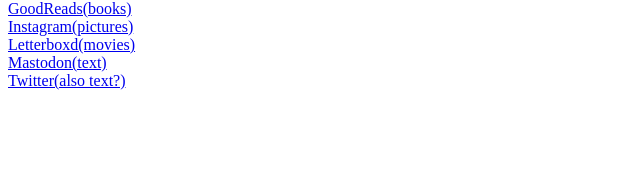
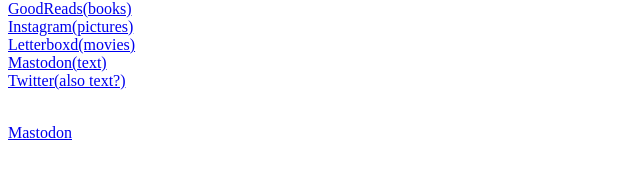
Before and after one commit to gideonluck/gideonluck.github.io, a plain HTML site: page index.html in a window 1280 px wide. Shown: the part 98-274 px from the top of the page, 0-640 px from the left. Drawn offline with Linux system fonts and the light colour scheme.

Commit message:
Update index.html

```diff
--- a/index.html
+++ b/index.html
@@ -18,5 +18,7 @@
         <br/>
     </p>
 
+<a rel="me" href="https://mastodon.social/@gideonluck">Mastodon</a>
+
 </body>
 </html>
```
